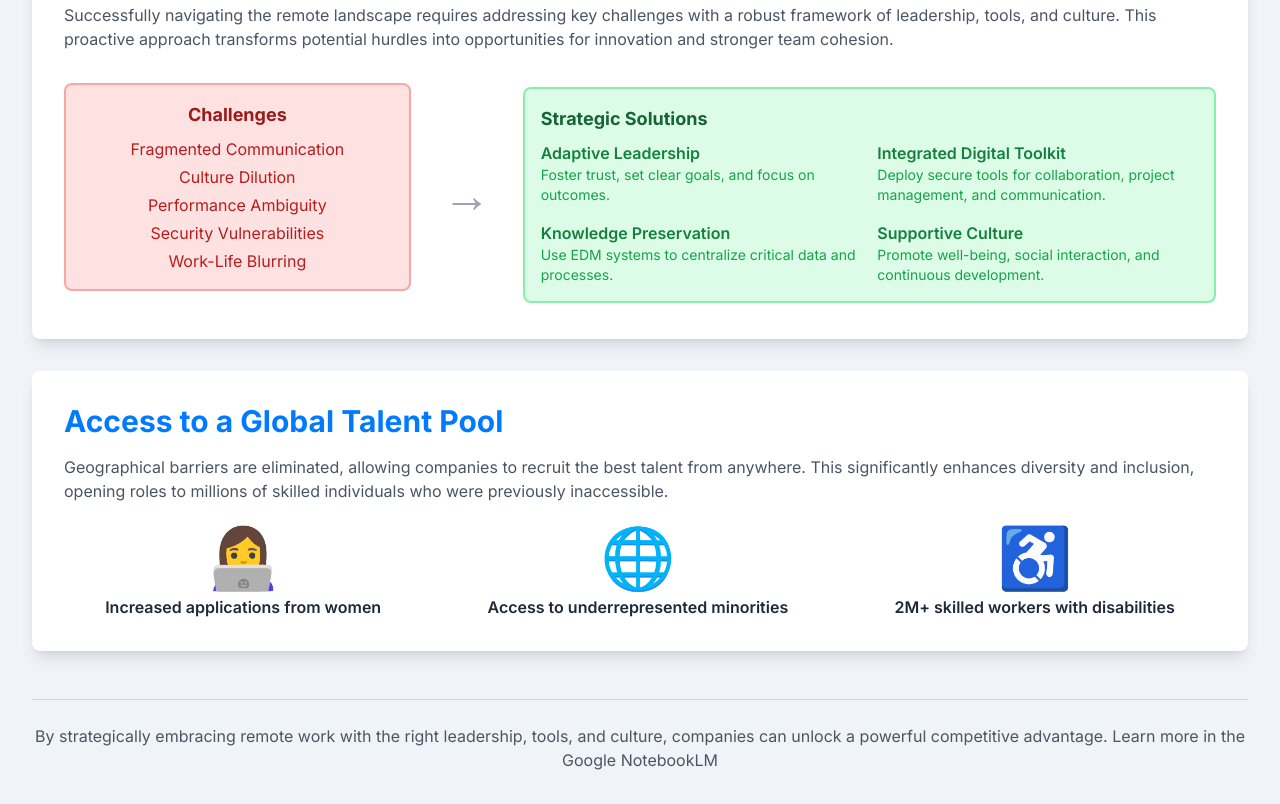
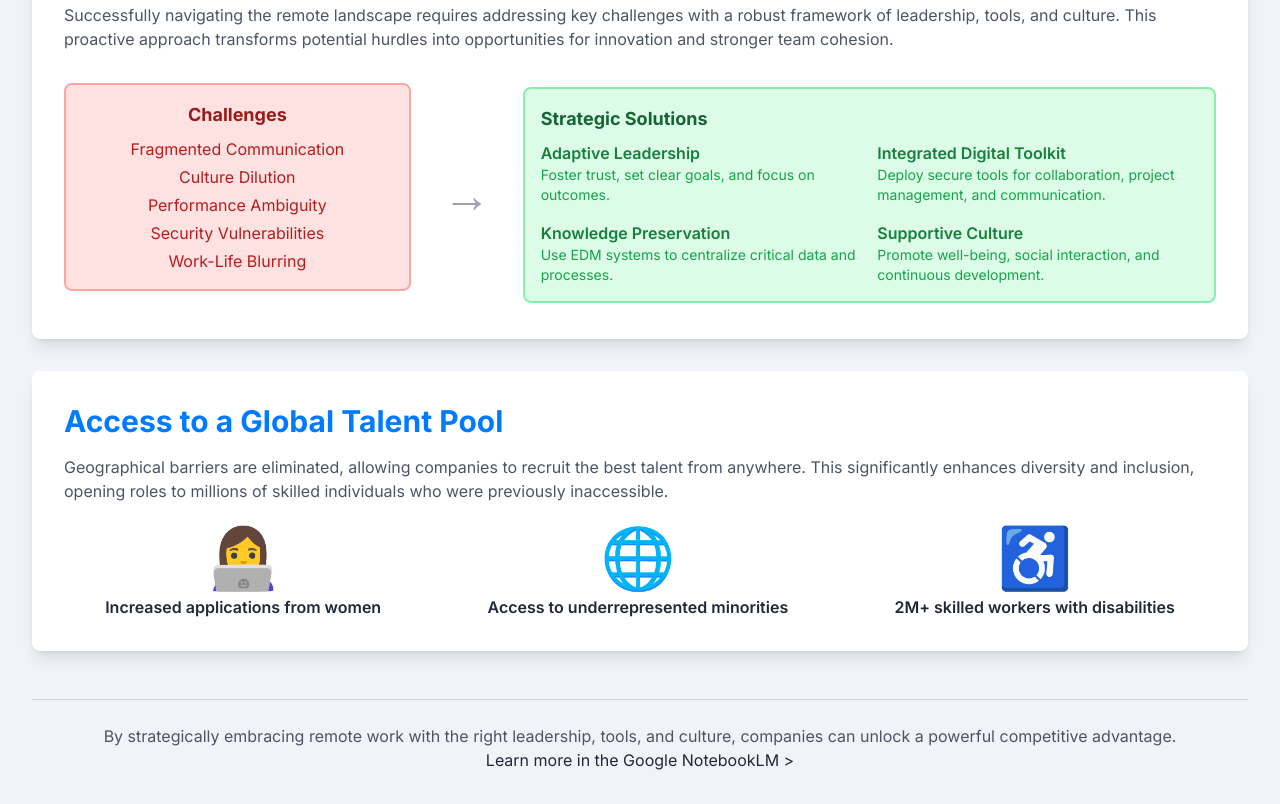
Before and after one commit to Bear-Wynd-Consulting/RemoteWorkFacts_decisionsupport, a plain HTML site: page index.html in a window 1280 px wide. Shown: the part 1653-2457 px from the top of the page. Drawn offline with nearby package versions, Linux system fonts and the light colour scheme.

Commit message:
Update index.html

```diff
--- a/index.html
+++ b/index.html
@@ -155,7 +155,7 @@
         </main>
 
         <footer class="text-center mt-12 pt-6 border-t border-gray-300">
-            <p class="text-gray-600">By strategically embracing remote work with the right leadership, tools, and culture, companies can unlock a powerful competitive advantage. <a href="https://notebooklm.google.com/notebook/f77dcc7d-747d-482c-a2c6-6152b51ce986">Learn more in the Google NotebookLM</footer>
+            <p class="text-gray-600">By strategically embracing remote work with the right leadership, tools, and culture, companies can unlock a powerful competitive advantage.</p> <a href="https://notebooklm.google.com/notebook/f77dcc7d-747d-482c-a2c6-6152b51ce986">Learn more in the Google NotebookLM </a>> </footer>
 
     </div>
 
```
